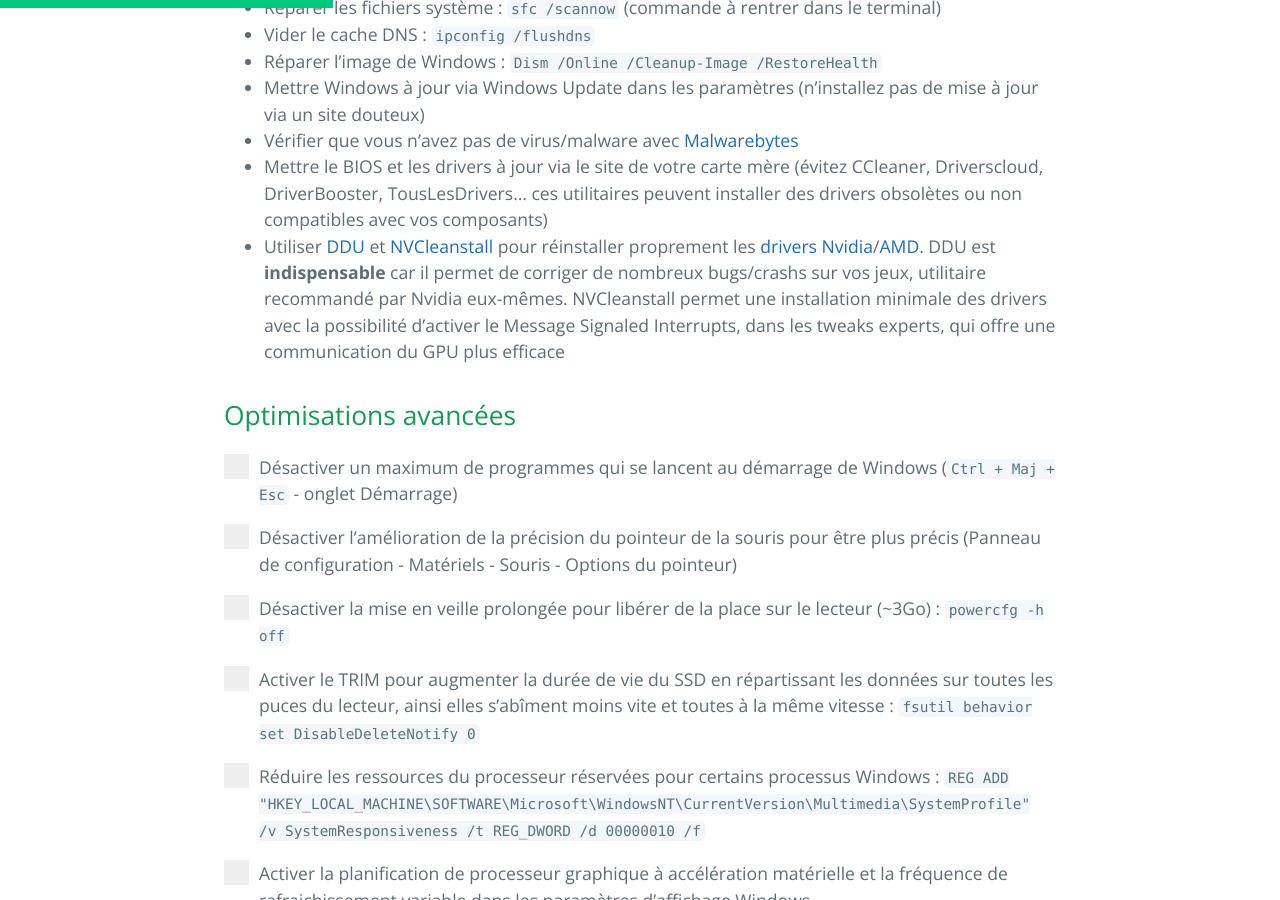
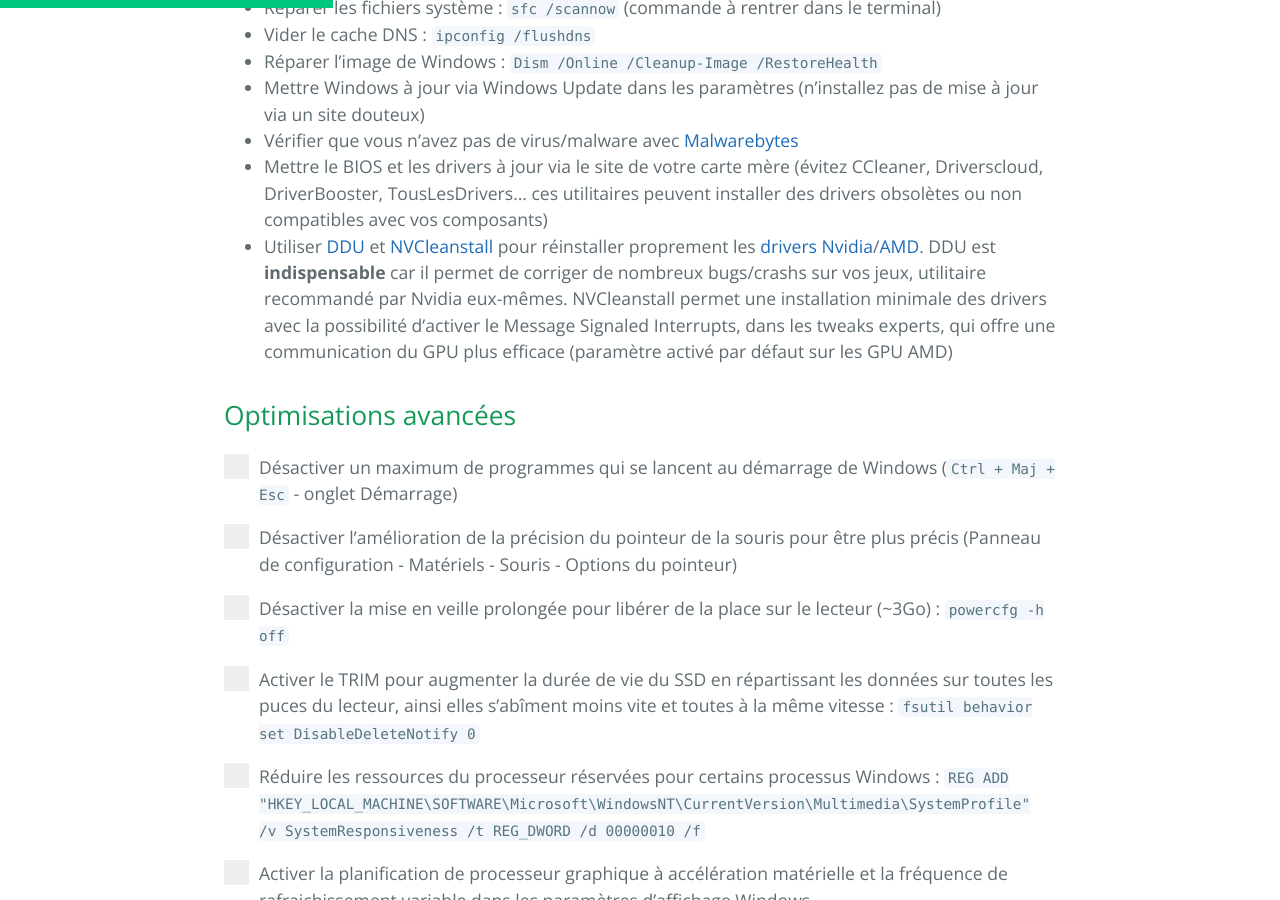
Before and after one commit to PouletEnSlip/pouletenslip.github.io, a Jekyll site: the page built from pages/opti/index.md, in a window 1280 px wide and 900 px high, scrolled down 763 px. Built offline with Jekyll 4.4.1, drawn with Linux system fonts in a browser that asks for light colours; comment, search, counter and statistics services are not loaded; our own code applies the rules of GitHub Pages for plain Markdown files.

Commit message:
Update index.md

```diff
--- a/pages/opti/index.md
+++ b/pages/opti/index.md
@@ -16,7 +16,7 @@
 * Mettre Windows à jour via Windows Update dans les paramètres (n'installez pas de mise à jour via un site douteux)
 * Vérifier que vous n'avez pas de virus/malware avec [Malwarebytes](https://fr.malwarebytes.com/)
 * Mettre le BIOS et les drivers à jour via le site de votre carte mère (évitez CCleaner, Driverscloud, DriverBooster, TousLesDrivers... ces utilitaires peuvent installer des drivers obsolètes ou non compatibles avec vos composants)
-* Utiliser [DDU](https://www.guru3d.com/files-details/display-driver-uninstaller-download.html) et [NVCleanstall](https://www.techpowerup.com/download/techpowerup-nvcleanstall/) pour réinstaller proprement les [drivers Nvidia](https://www.nvidia.fr/Download/index.aspx?lang=fr)/[AMD](https://www.amd.com/en/support). DDU est **indispensable** car il permet de corriger de nombreux bugs/crashs sur vos jeux, utilitaire recommandé par Nvidia eux-mêmes. NVCleanstall permet une installation minimale des drivers avec la possibilité d'activer le Message Signaled Interrupts, dans les tweaks experts, qui offre une communication du GPU plus efficace
+* Utiliser [DDU](https://www.guru3d.com/files-details/display-driver-uninstaller-download.html) et [NVCleanstall](https://www.techpowerup.com/download/techpowerup-nvcleanstall/) pour réinstaller proprement les [drivers Nvidia](https://www.nvidia.fr/Download/index.aspx?lang=fr)/[AMD](https://www.amd.com/en/support). DDU est **indispensable** car il permet de corriger de nombreux bugs/crashs sur vos jeux, utilitaire recommandé par Nvidia eux-mêmes. NVCleanstall permet une installation minimale des drivers avec la possibilité d'activer le Message Signaled Interrupts, dans les tweaks experts, qui offre une communication du GPU plus efficace (paramètre activé par défaut sur les GPU AMD)
 
 ## Optimisations avancées
 
```
